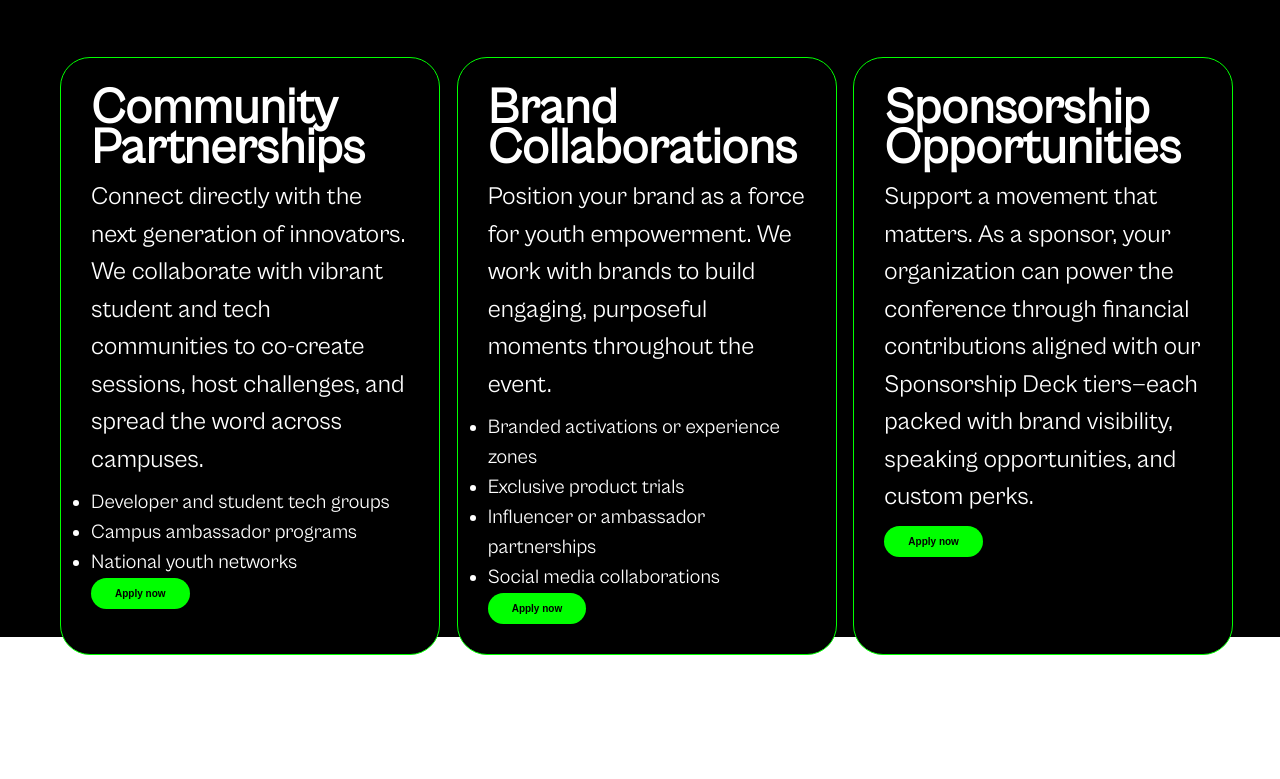
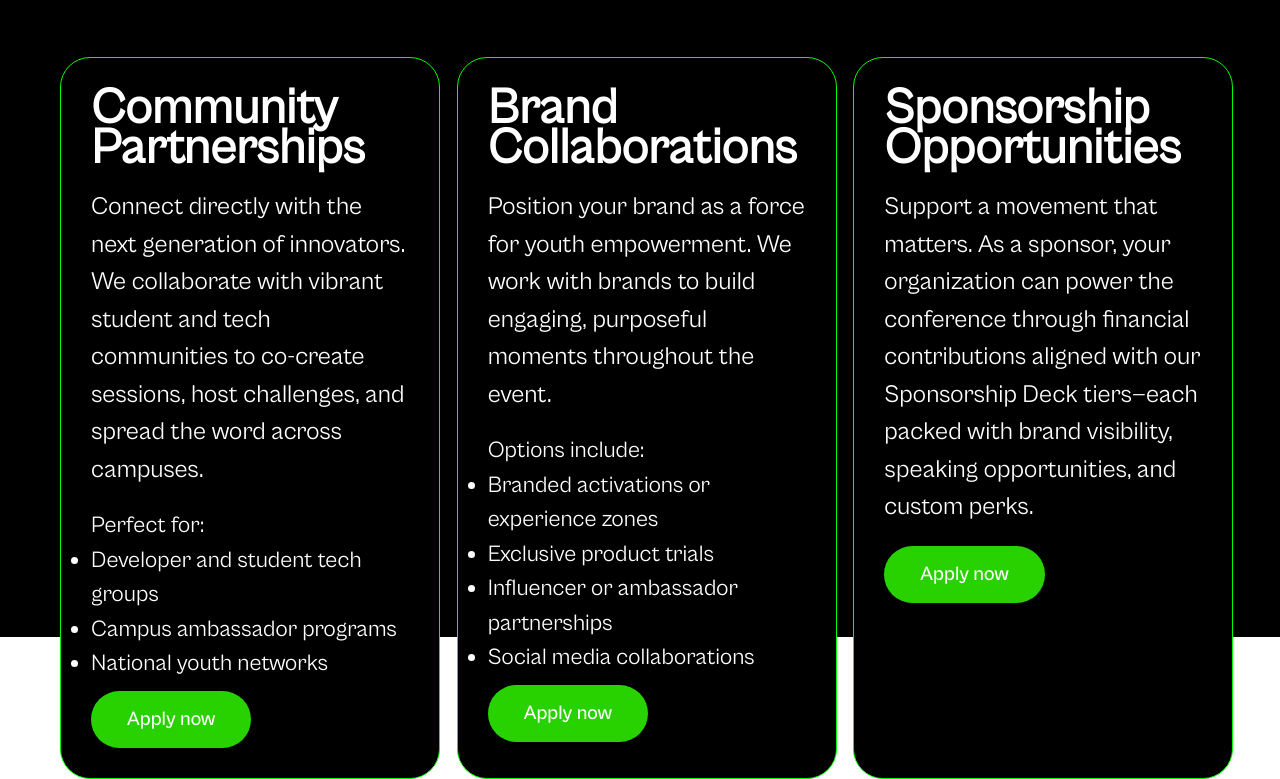
Before and after one commit to Nosa116/Sweez-Forward, a plain HTML site: page index.html in a window 1280 px wide. Shown: the part 3425-4204 px from the top of the page. Before the commit the page ends 4080 px from the top, so only its background shows below. Drawn offline with Linux system fonts and the light colour scheme; files whose address does not match are found by name.

Commit message:
Optimize collaboration section styling and update scroll animations

```diff
--- a/Css/style.css
+++ b/Css/style.css
@@ -750,35 +750,38 @@ nav {
 .collab-card h3 {
   font-size: 5rem;
   line-height: 40px;
-  margin-bottom: 10px;
+  margin-bottom: 20px;
 }
 
 .collab-card p {
   font-size: 2.5rem;
+  margin-bottom: 20px;
+}
+
+.collab-card ul {
+  font-size: 2.3rem;
   margin-bottom: 10px;
 }
 
-.collab-card ul {
+.collab-card button {
   font-size: 2rem;
-}
-
-.collab-card button {
-  font-size: 1rem;
-  padding: 10px 24px;
+  padding: 15px 35px;
+  color: #fff;
 }
 
 .apply-btn {
-  background-color: #00ff00;
-  color: #000;
-  border: none;
-  padding: 10px 20px;
-  font-weight: bold;
+  text-decoration: none;
+  background-color: #28D201;
+  border: 1px solid transparent;
+  font-family: var(--medium-font);
   border-radius: 50px;
+  color: #fff;
   cursor: pointer;
-  transition: 0.2s;
+  font-size: 20px;
 }
 
 .apply-btn:hover {
-  background-color: #fff;
-  color: #000;
+  border: 1px solid #fff;
+  background-color: transparent;
+  transition: 0.3s ease-in-out all;
 }
--- a/index.html
+++ b/index.html
@@ -161,6 +161,7 @@
         Connect directly with the next generation of innovators. We collaborate with vibrant student and tech communities to co-create sessions, host challenges, and spread the word across campuses.
       </p>
       <ul>
+        Perfect for:
         <li>Developer and student tech groups</li>
         <li>Campus ambassador programs</li>
         <li>National youth networks</li>
@@ -174,6 +175,7 @@
         Position your brand as a force for youth empowerment. We work with brands to build engaging, purposeful moments throughout the event.
       </p>
       <ul>
+        Options include:
         <li>Branded activations or experience zones</li>
         <li>Exclusive product trials</li>
         <li>Influencer or ambassador partnerships</li>
```
